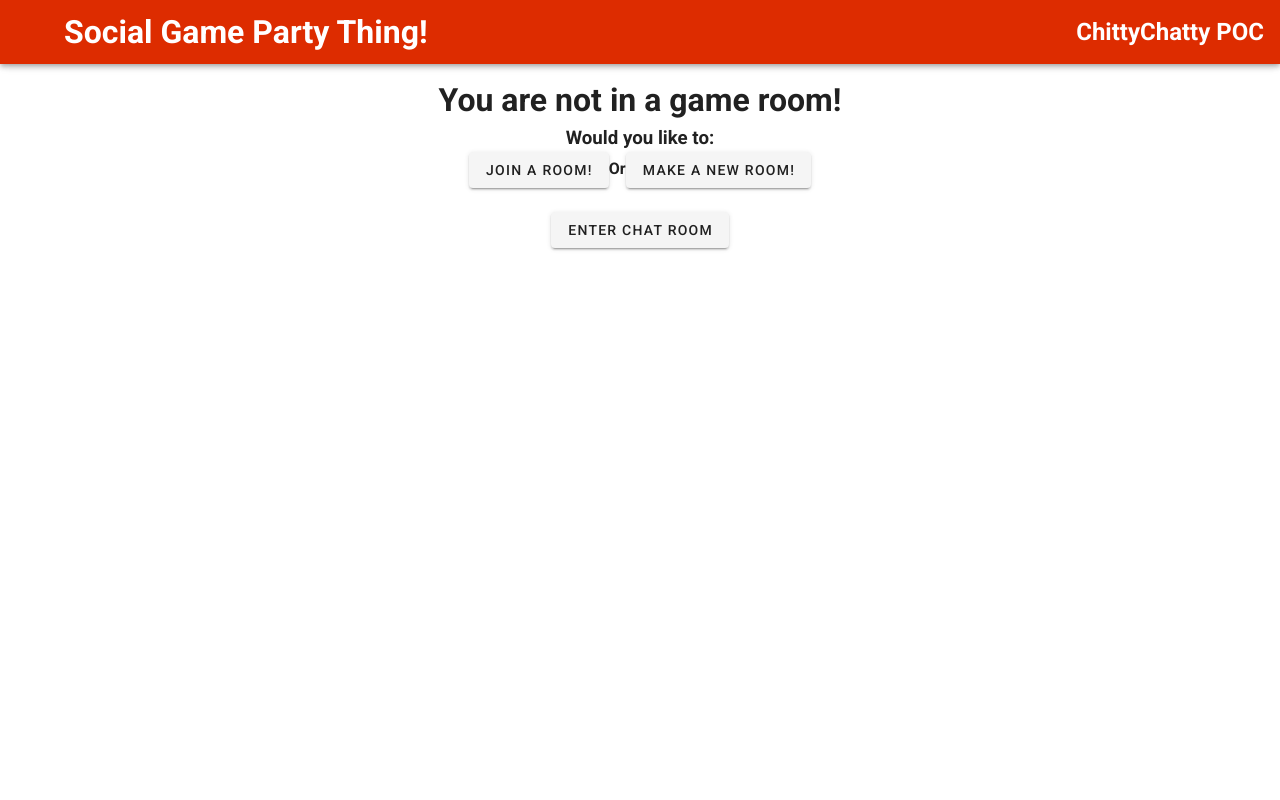
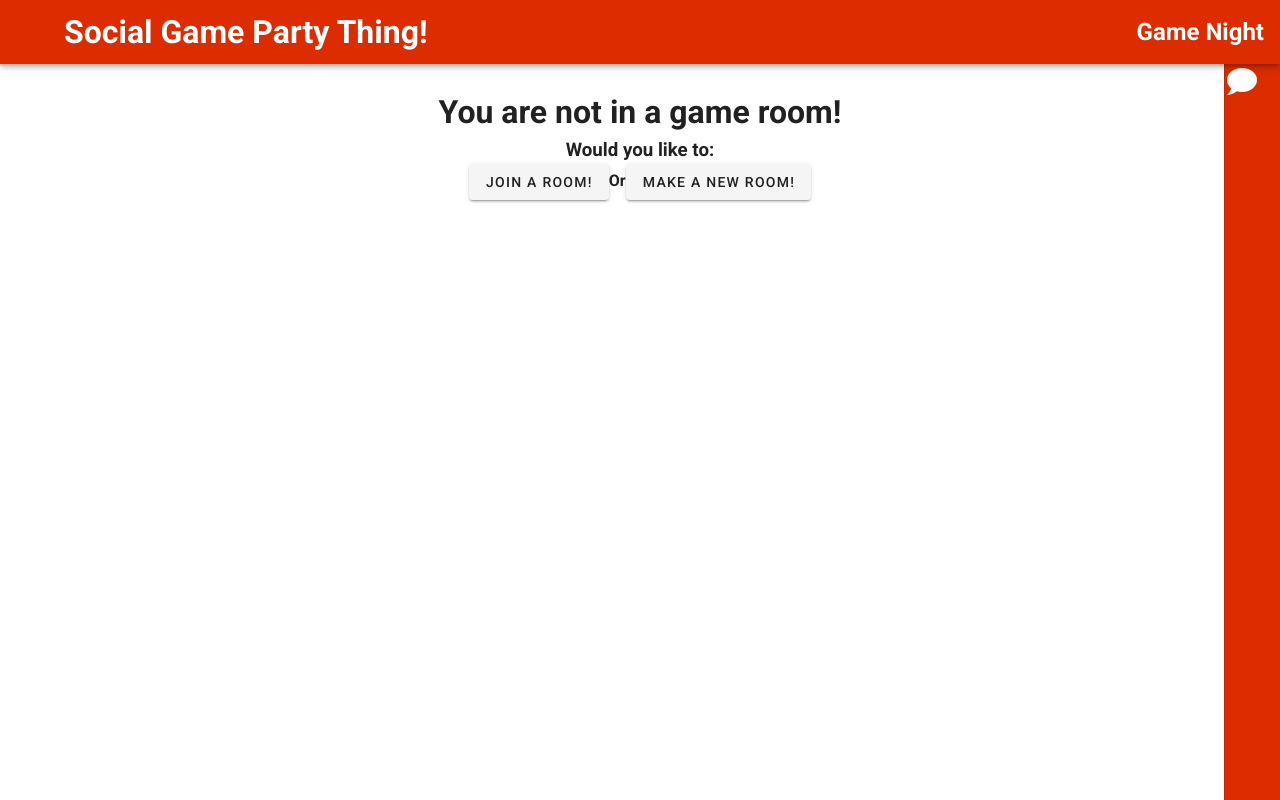
Before and after one commit to robhumble/SocialGameParty, a Vue app in the folder social-game-party/: page /#/ in a window 1280 px wide. Built offline with nearby package versions, Linux system fonts and the light colour scheme.

Commit message:
#15 Moved chat into side panel, updates to dataconnector, fixed formatting.

```diff
--- a/social-game-party/src/App.vue
+++ b/social-game-party/src/App.vue
@@ -17,7 +17,7 @@
 
       <v-spacer></v-spacer>
 
-      <h2>ChittyChatty POC</h2>
+      <h2>Game Night</h2>
     </v-app-bar>
 
     <v-content>
--- a/social-game-party/src/components/ChatRoom.vue
+++ b/social-game-party/src/components/ChatRoom.vue
@@ -1,14 +1,7 @@
 <template>
-  <v-container>
-    <v-row class="text-center">
-      <v-col />
-      <v-col cols="12" sm="6" md="3">
+  <v-container class="chat-container">
     <span class="in-room-text">You are in the ChatRoom.</span>
-        <v-text-field
-          label="Display Name"
-          placeholder="Your Name here..."
-          v-model="displayUserName"
-        ></v-text-field>
+    <v-text-field label="Display Name" placeholder="Your Name here..." v-model="displayUserName"></v-text-field>
 
     <v-textarea
       outlined
@@ -33,9 +26,6 @@
 
       <v-btn v-if="isAdmin" @click="clearChat">Clear History</v-btn>
     </div>
-      </v-col>
-      <v-col />
-    </v-row>
   </v-container>
 </template>
 
@@ -54,9 +44,9 @@ export default {
     adminClearMsg: "!!! Admin has cleared the chat history !!!",
 
     //Data connection vars------------
-    dataConnector: new DataConnector()
+    dataConnector: new DataConnector(),
   }),
-  mounted: function() {
+  mounted: function () {
     this.setupChatRoom();
 
     this.read;
@@ -65,11 +55,11 @@ export default {
     /**
      * Determine if the user is an Admin based on the provided display name.
      */
-    isAdmin: function() {
+    isAdmin: function () {
       if (this.displayUserName.toLowerCase() == "admin") return true;
 
       return false;
-    }
+    },
   },
   watch: {},
 
@@ -77,17 +67,15 @@ export default {
     /**
      * Connect to the DB and listen to the chat room.
      */
-    setupChatRoom: function() {
-      this.dataConnector.setupDataConnectorForChatRoom();
-
+    setupChatRoom: function () {
       var that = this;
 
-      this.dataConnector.listenToChatRoomPOC(function(remoteChatText) {
+      this.dataConnector.listenToChatRoomPOC(function (remoteChatText) {
         that.chatText = remoteChatText;
         console.log("There was an update: " + remoteChatText);
 
         //scroll to bottom
-        that.$nextTick(function() {
+        that.$nextTick(function () {
           sgf.mainFramework.scrollToBottom("mainChat");
         });
       });
@@ -96,7 +84,7 @@ export default {
     /**
      * Add the contents of the submit textArea to the DB.
      */
-    submit: function() {
+    submit: function () {
       let updateText = `${this.displayUserName}: ${this.submitText} \n`;
       let newChatText = "";
 
@@ -111,10 +99,10 @@ export default {
     /**
      * Clear the mainChat textArea.  (Should only be available to the Admin)
      */
-    clearChat: function() {
+    clearChat: function () {
       this.dataConnector.updateChatRoomText(this.adminClearMsg);
-    }
-  }
+    },
+  },
 };
 </script>
 
@@ -123,4 +111,10 @@ export default {
   color: red;
   font-weight: bold;
 }
+
+.chat-container {
+  background-color: white;
+  padding: 5px;
+  margin-top: 10px;
+}
 </style>
--- a/social-game-party/src/logic/DataConnector.js
+++ b/social-game-party/src/logic/DataConnector.js
@@ -3,6 +3,8 @@ import "firebase/auth";
 import "firebase/firestore";
 
 export default class DataConnector {
+
+  //Global--------------------------------------------------
 
   #firebaseSettings = {
     apiKey: "AIzaSyB9tDIaiwwE35jKUMOPvqmNsR4T1ZkHOcA",
@@ -12,27 +14,14 @@ export default class DataConnector {
 
   firestoreDb = {};
 
-  chatRoomInfo = {
-    chatRoomCollection: "rooms",
-    chatRoomDoc: "VjfeioUKWHqyApwbU7X2"
-  };
-  // With this expression in the constructor, every new instance of DataConnector can connect to the data immediately.
-  // I moved this here because the separate method named for the chat room doesn't actually involve the chat room.
   constructor() {
-    if (!firebase.apps.length) {
-      firebase.initializeApp(this.#firebaseSettings);
+    this.initializeFireStoreDb();
   }
-
-    //create db object
-    this.firestoreDb = firebase.firestore();
-  }
-
-  //Firebase functions for chat--------------------------------
 
   /**
   * Connect to the FireStore DB and listen to the chat room.
   */
-  setupDataConnectorForChatRoom = function () {
+  initializeFireStoreDb = function () {
 
     // Initialize Cloud Firestore through Firebase
     if (!firebase.apps.length) {
@@ -41,6 +30,13 @@ export default class DataConnector {
 
     //create db object
     this.firestoreDb = firebase.firestore();
+  };
+
+  //Chat Section--------------------------------
+
+  chatRoomInfo = {
+    chatRoomCollection: "chatRooms",
+    chatRoomDoc: "globalChatRoom"
   };
 
   /**
@@ -99,17 +95,17 @@ export default class DataConnector {
     .catch(err => {
       console.error("Error: " + err);
     })*/
-      if (clientInRoom){ //remove the user from the room they are in when they move, if they are in a room
+    if (clientInRoom) { //remove the user from the room they are in when they move, if they are in a room
       let roomDocRef = this.firestoreDb.doc(`rooms/${clientInRoom}`);
 
-        this.firestoreDb.runTransaction(function(transaction) {
-          return transaction.get(roomDocRef).then(function(roomDoc) {
+      this.firestoreDb.runTransaction(function (transaction) {
+        return transaction.get(roomDocRef).then(function (roomDoc) {
           let u = roomDoc.data().users;
-            u.sort(function(a,b){return a-b});
-            u.splice( u.findIndex((userID) => {
+          u.sort(function (a, b) { return a - b });
+          u.splice(u.findIndex((userID) => {
             return userID == sessionID;
-            }) , 1);
-            transaction.update(roomDocRef, {users: u});
+          }), 1);
+          transaction.update(roomDocRef, { users: u });
         })
       })/*.then(function() {
           console.log("exit room success");
@@ -125,11 +121,11 @@ export default class DataConnector {
     joinRef = this.firestoreDb.doc(`rooms/${joinRoomName}`);
 
     // Add the user's ID to the list of users in the room
-    this.firestoreDb.runTransaction(function(transaction) {
-      return transaction.get(joinRef).then(function(joinDoc) {
+    this.firestoreDb.runTransaction(function (transaction) {
+      return transaction.get(joinRef).then(function (joinDoc) {
         let u = joinDoc.data().users;
         u.push(sessionID);
-        transaction.update(joinRef, {users: u});
+        transaction.update(joinRef, { users: u });
       })
     })/*.then(function() {
         console.log("join room success");
@@ -137,17 +133,17 @@ export default class DataConnector {
         console.log("join room failed" + err);
       }); */
 
-    if (clientInRoom){ //remove the user from the room they are in when they move, if they are in a room
+    if (clientInRoom) { //remove the user from the room they are in when they move, if they are in a room
       let roomDocRef = this.firestoreDb.doc(`rooms/${clientInRoom}`);
 
-      this.firestoreDb.runTransaction(function(transaction) {
-        return transaction.get(roomDocRef).then(function(roomDoc) {
+      this.firestoreDb.runTransaction(function (transaction) {
+        return transaction.get(roomDocRef).then(function (roomDoc) {
           let u = roomDoc.data().users;
-          u.sort(function(a,b){return a-b});
-          u.splice( u.findIndex((userID) => {
+          u.sort(function (a, b) { return a - b });
+          u.splice(u.findIndex((userID) => {
             return userID == sessionID;
-          }) , 1);
-          transaction.update(roomDocRef, {users: u});
+          }), 1);
+          transaction.update(roomDocRef, { users: u });
         })
       })/*.then(function() {
         console.log("exit room success");
@@ -159,17 +155,17 @@ export default class DataConnector {
 
   }
   exitRoom = function (sessionID, clientInRoom) {
-    if (clientInRoom){ //remove the user from the room they are in when they move, if they are in a room
+    if (clientInRoom) { //remove the user from the room they are in when they move, if they are in a room
       let roomDocRef = this.firestoreDb.doc(`rooms/${clientInRoom}`);
 
-      this.firestoreDb.runTransaction(function(transaction) {
-        return transaction.get(roomDocRef).then(function(roomDoc) {
+      this.firestoreDb.runTransaction(function (transaction) {
+        return transaction.get(roomDocRef).then(function (roomDoc) {
           let u = roomDoc.data().users;
-          u.sort(function(a,b){return a-b});
-          u.splice( u.findIndex((userID) => {
+          u.sort(function (a, b) { return a - b });
+          u.splice(u.findIndex((userID) => {
             return userID == sessionID;
-          }) , 1);
-          transaction.update(roomDocRef, {users: u});
+          }), 1);
+          transaction.update(roomDocRef, { users: u });
         })
       })/*.then(function() {
         console.log("exit room success");
--- a/social-game-party/src/views/Home.vue
+++ b/social-game-party/src/views/Home.vue
@@ -1,6 +1,31 @@
 <template>
   <div>
     <!-- ===== Page Content ===== -->
+    <!-- Chat Room as Right Nav -->
+    <v-container>
+      <v-navigation-drawer
+        v-model="drawer"
+        color="deep-orange accent-4"
+        :mini-variant="hideChat"
+        :right="true"
+        :permanent="true"
+        absolute
+      >
+        <div class="chat-controls" @click="toggleHideChat">
+          <v-icon color="white" large>mdi-chat</v-icon>
+          <h2 v-show="!hideChat" >Chat!</h2>
+        </div>
+
+        <v-container v-show="!hideChat">
+          <v-row class="text-center">
+            <v-col cols="12">
+              <v-btn v-if="!inChatRoom" @click="inChatRoom = true">Enter Chat Room</v-btn>
+              <v-btn v-if="inChatRoom" @click="inChatRoom = false">Exit Chat Room</v-btn>
+              <ChatRoom v-if="inChatRoom"></ChatRoom>
+            </v-col>
+          </v-row>
+        </v-container>
+      </v-navigation-drawer>
 
       <!-- Room navigation. Still in progress. -->
       <v-container>
@@ -10,15 +35,6 @@
           </v-col>
         </v-row>
       </v-container>
-
-    <v-container>
-      <v-row class="text-center">
-        <v-col cols="12">
-          <v-btn v-if="!inChatRoom" @click="inChatRoom = true">Enter Chat Room</v-btn>
-          <v-btn v-if="inChatRoom" @click="inChatRoom = false">Exit Chat Room</v-btn>
-          <ChatRoom v-if="inChatRoom"></ChatRoom>
-        </v-col>
-      </v-row>
     </v-container>
   </div>
 </template>
@@ -32,10 +48,27 @@ export default {
   name: "Home",
   components: {
     NewRoom,
-    ChatRoom
+    ChatRoom,
   },
   data: () => ({
-    inChatRoom: false
-  })
+    inChatRoom: false,
+
+    hideChat: true,
+    drawer: true,
+  }),
+  methods: {
+    toggleHideChat() {
+      if (this.hideChat) this.hideChat = false;
+      else this.hideChat = true;
+    },
+  },
 };
 </script>
+
+<style lang="scss" scoped>
+.chat-controls {
+  color: white;
+  font-weight: bold;
+  display: flex;
+}
+</style>
```
Lines whose indentation alone changed are shown as unchanged.
